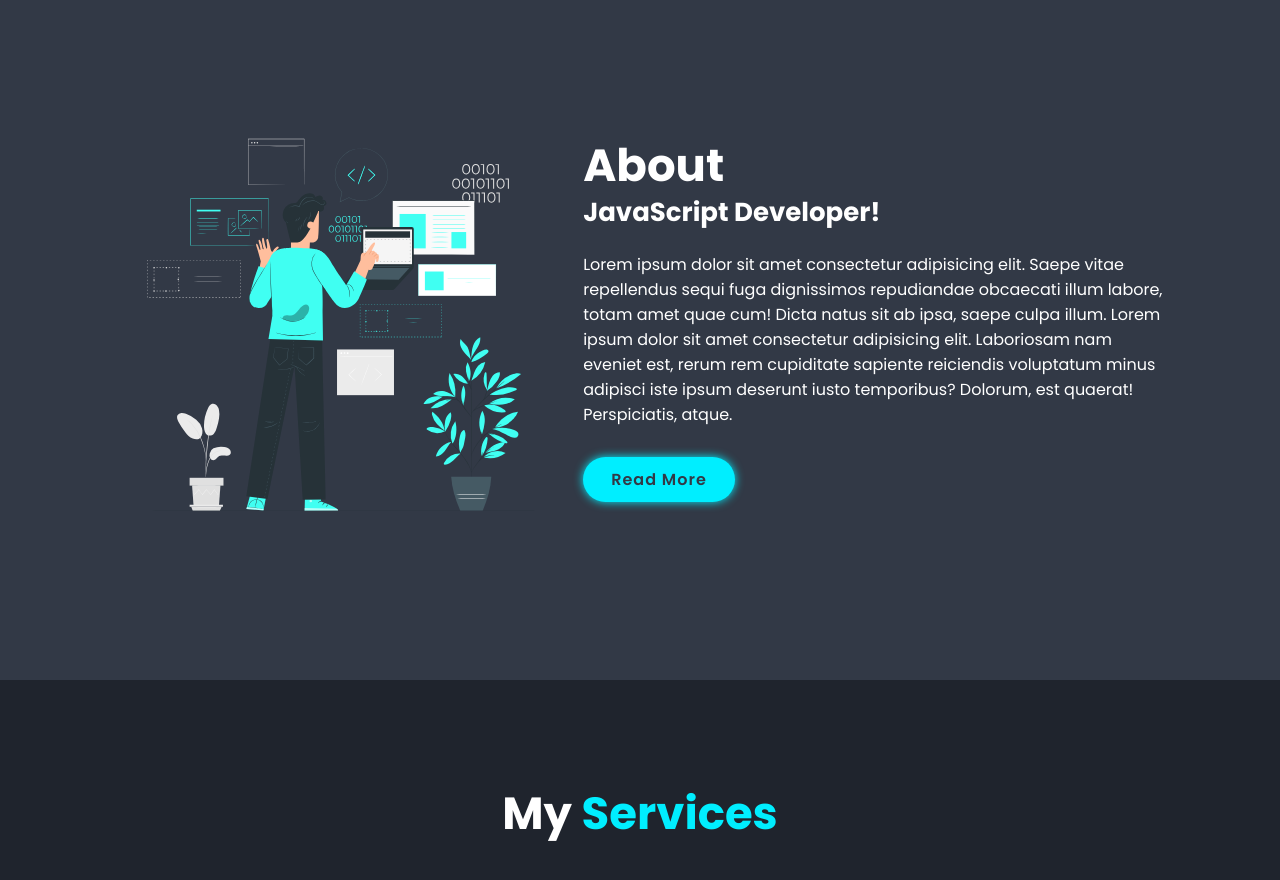
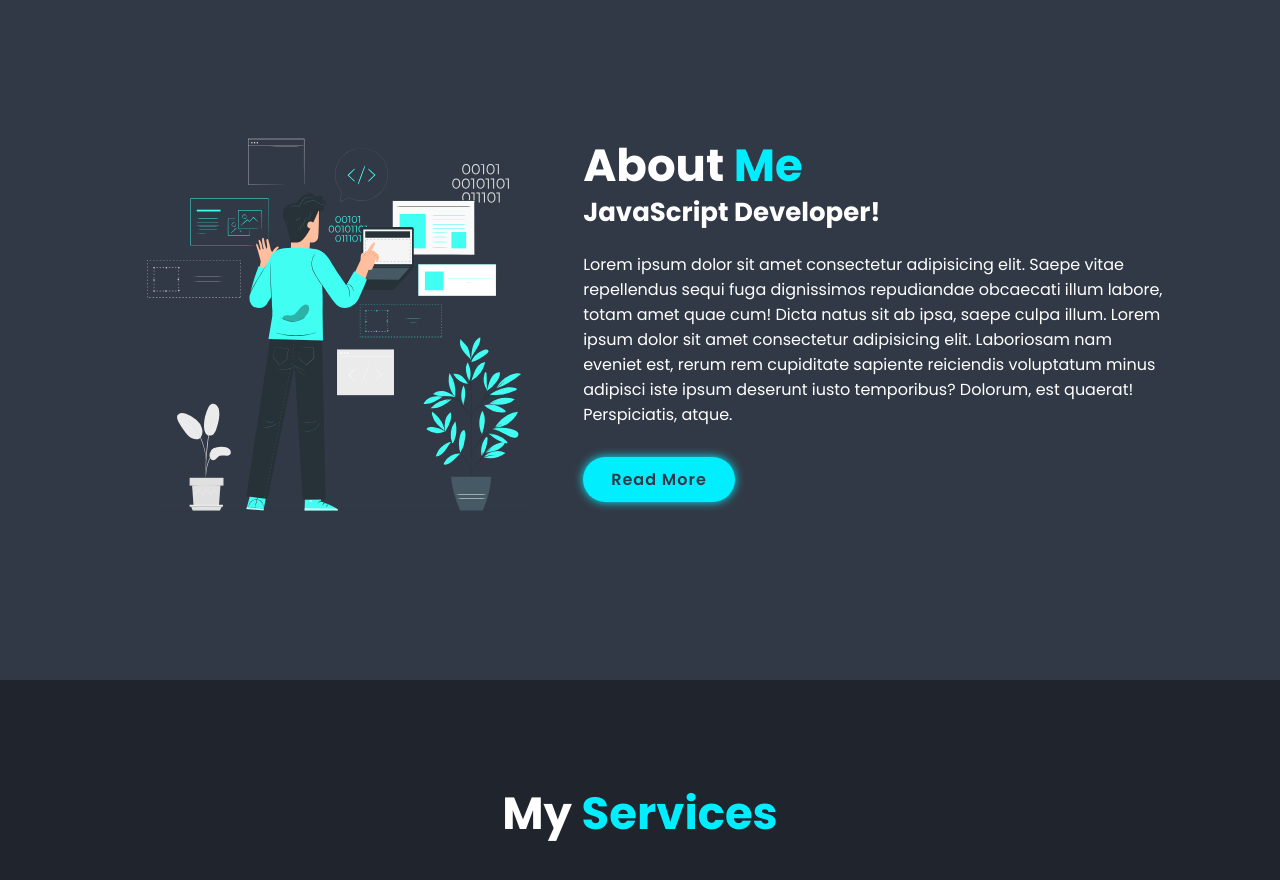
Before and after one commit to Sky-De/HTML-CSS-JS-Portfolio, a plain HTML site: page index.html in a window 1280 px wide. Shown: the part 920-1800 px from the top of the page. Drawn offline with nearby package versions, Linux system fonts and the light colour scheme.

Commit message:
about me section bug fixed

```diff
--- a/index.html
+++ b/index.html
@@ -55,7 +55,7 @@
         </div>
 
         <div class="about-content">
-            <h2 class="heading">About <spane</span></h2>
+            <h2 class="heading">About <span>Me</span></h2>
             <h3>JavaScript Developer!</h3>
             <p>Lorem ipsum dolor sit amet consectetur adipisicing elit. Saepe vitae repellendus sequi fuga dignissimos repudiandae obcaecati illum labore, totam amet quae cum! Dicta natus sit ab ipsa, saepe culpa illum. Lorem ipsum dolor sit amet consectetur adipisicing elit. Laboriosam nam eveniet est, rerum rem cupiditate sapiente reiciendis voluptatum minus adipisci iste ipsum deserunt iusto temporibus? Dolorum, est quaerat! Perspiciatis, atque.</p>
             <a href="#" class="btn">Read More</a>
```
